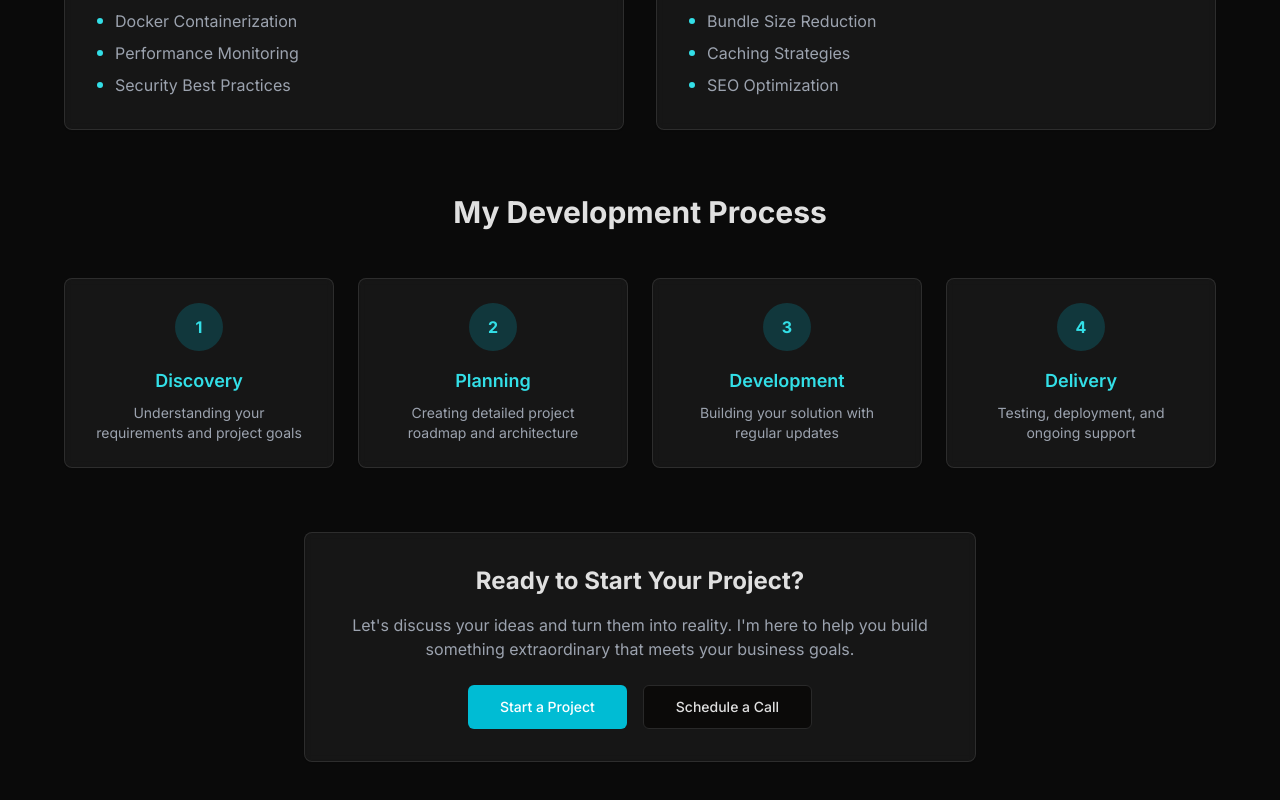
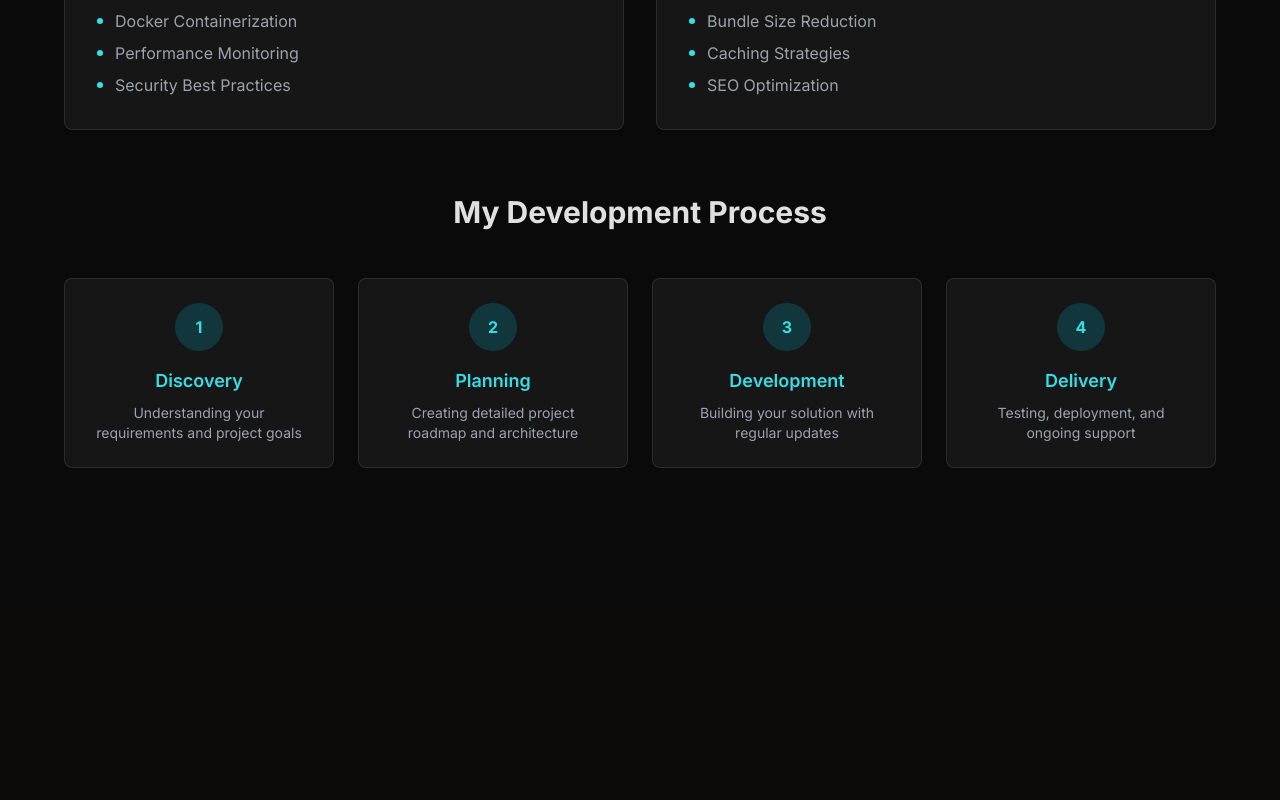
Before and after one commit to Pattabhavyamanasa/manasaportfolio, a React (Vite) app: page /services in a window 1280 px wide. Shown: the part 1530-2330 px from the top of the page. After the commit the page ends 2142 px from the top, so only its background shows below. Built offline with nearby package versions, Linux system fonts and the light colour scheme.

Commit message:
Remove "Ready to Start" section
Removed the "Ready to Start Your Project?" section from the Services page.

```diff
--- a/src/pages/Services.tsx
+++ b/src/pages/Services.tsx
@@ -158,29 +158,6 @@ export default function Services() {
             </Card>
           </div>
         </section>
-
-        {/* Call to Action */}
-        <div className="text-center">
-          <Card className="glass-effect p-8 max-w-2xl mx-auto">
-            <h2 className="text-2xl font-bold mb-4">Ready to Start Your Project?</h2>
-            <p className="text-gray-400 mb-6">
-              Let's discuss your ideas and turn them into reality. I'm here to help you build
-              something extraordinary that meets your business goals.
-            </p>
-            <div className="flex flex-col sm:flex-row gap-4 justify-center">
-              <Button asChild size="lg" className="bg-cyan-500 hover:bg-cyan-600">
-                <a href="mailto:bhavyamanasap@mail.com">
-                  Start a Project
-                </a>
-              </Button>
-              <Button asChild variant="outline" size="lg">
-                <a href="tel:+919949959288">
-                  Schedule a Call
-                </a>
-              </Button>
-            </div>
-          </Card>
-        </div>
       </div>
     </div>
   );
```
